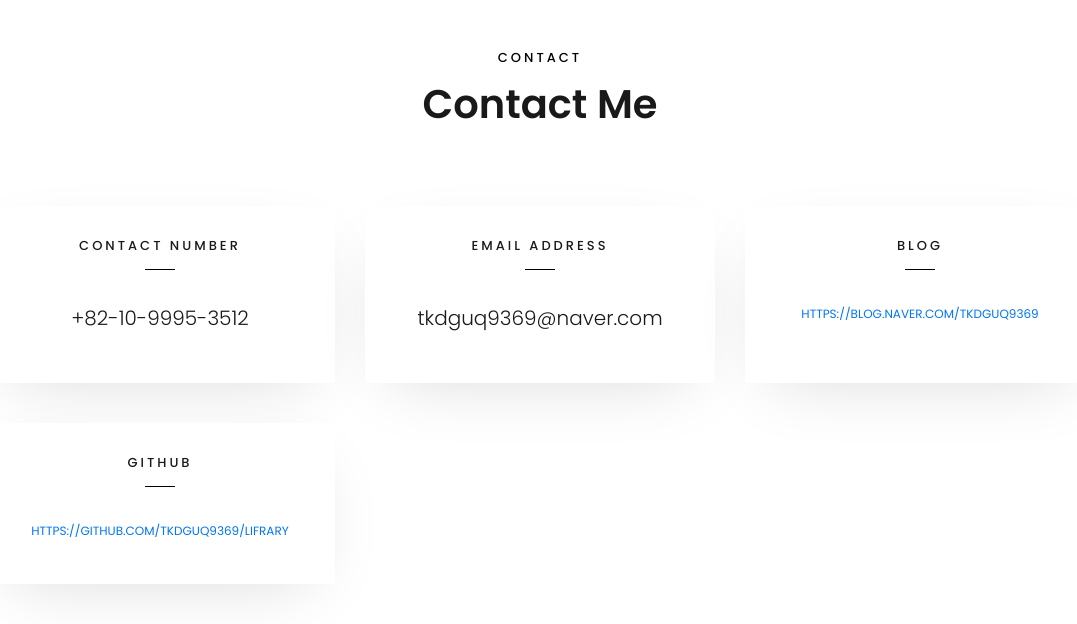
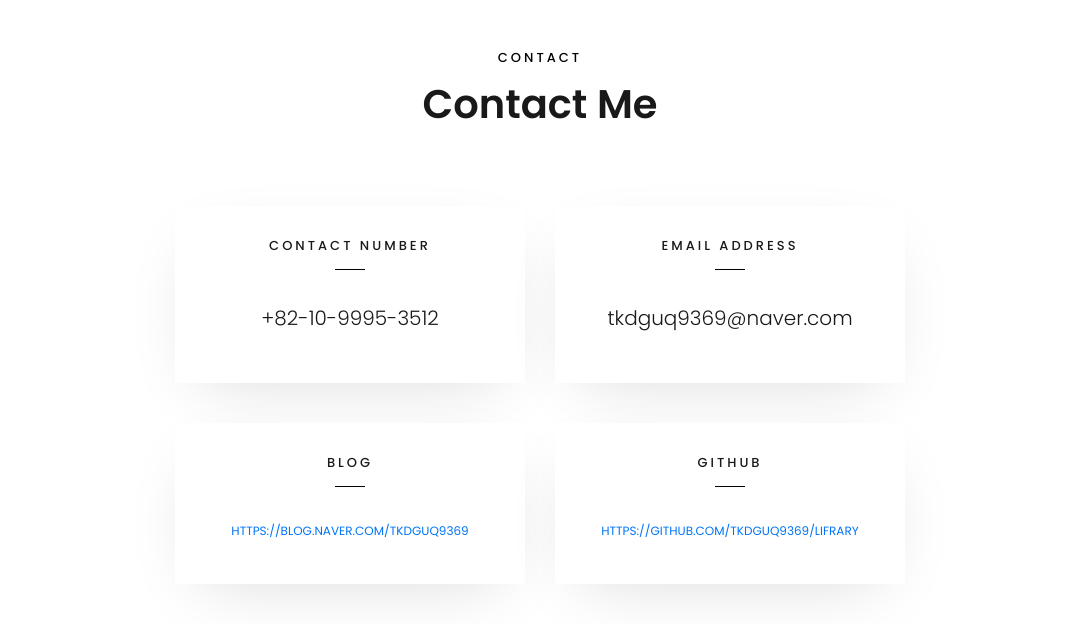
Before and after one commit to tkdguq9369/Lifrary, a Spring Boot app: page / in a window 1280 px wide. Shown: the part 5181-5805 px from the top of the page, without its empty margins (100-1177 px from the left). Run offline with Spring Boot 4, Linux system fonts and the light colour scheme; style sheets or scripts are compiled from the project's sources; some of the project's set-up classes (security, data sources, template engines, error pages and the like) are left out, and stand-ins take their place; some libraries are stand-ins or nearby versions.

Commit message:
포트폴리오 수정

```diff
--- a/lifrary/src/main/resources/templates/portfolio.html
+++ b/lifrary/src/main/resources/templates/portfolio.html
@@ -328,6 +328,7 @@
 		          </div>
 		        </div>
 		<div class="row">
+			<div class="col-md-2"></div>
 					<div class="col-md-4 text-center d-flex ftco-animate">
 						<div class="services-1">
 							<div class="desc">
@@ -344,6 +345,10 @@
 							</div>
 						</div>
 					</div>
+				<div class="col-md-2"></div>
+		</div>
+		<div class="row">
+		<div class="col-md-2"></div>
 					<div class="col-md-4 text-center d-flex ftco-animate">
 						<div class="services-1">
 							<div class="desc">
@@ -360,8 +365,9 @@
 							</div>
 						</div>
 					</div>
+					<div class="col-md-2"></div>
 				</div>
-				</div>
+			</div>
 	</section>
 
   <!-- loader -->
```
